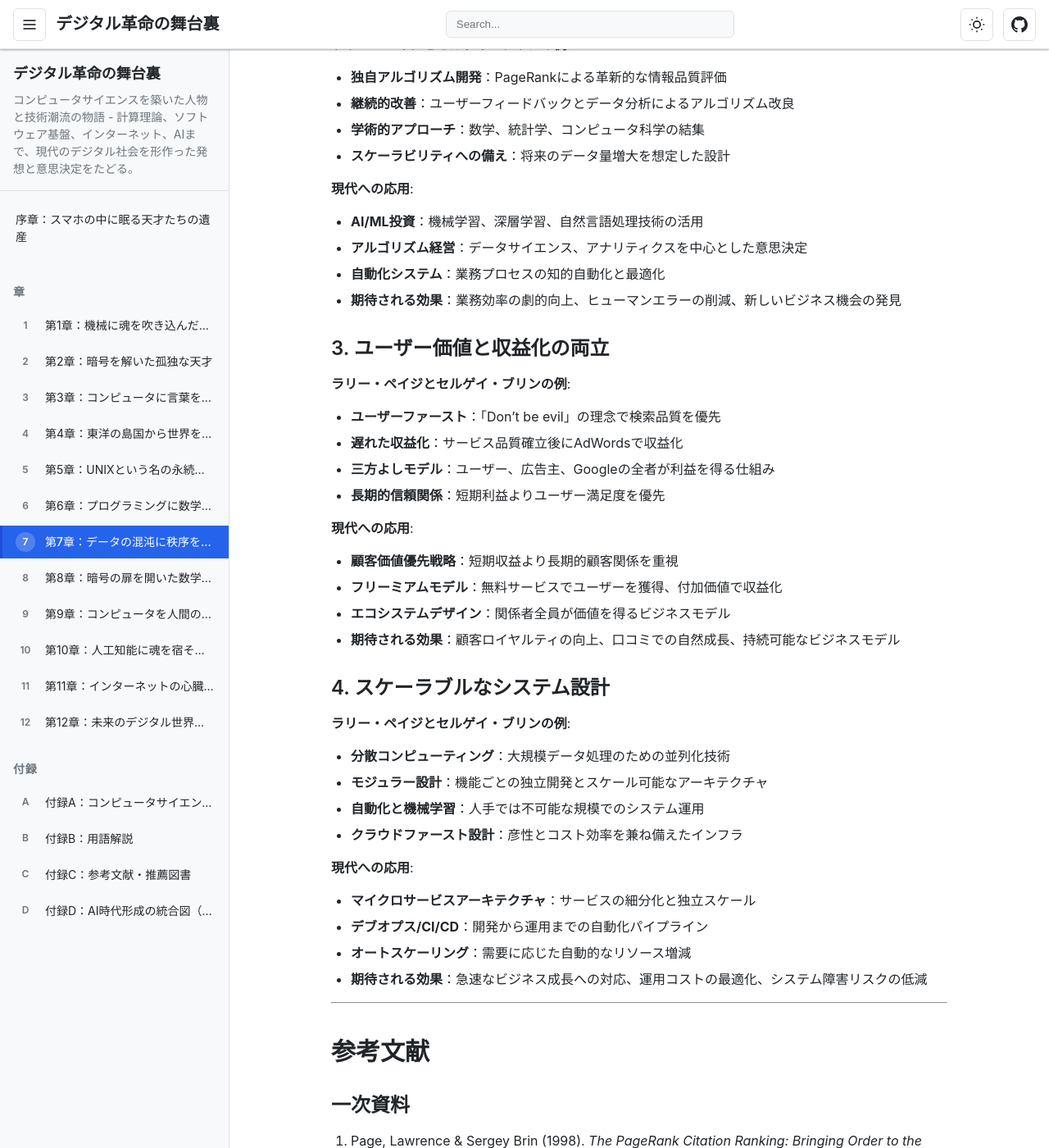
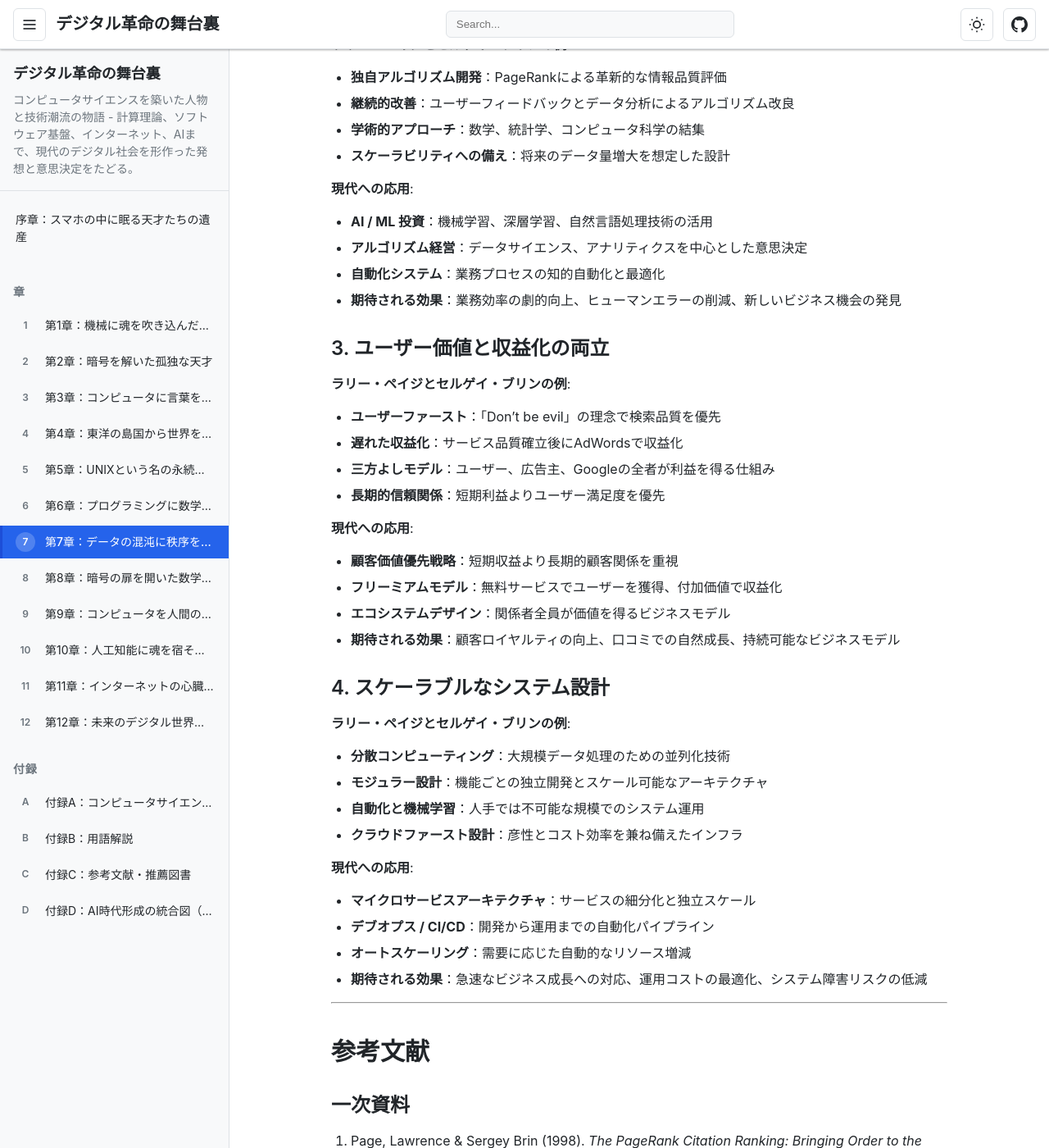
Before and after one commit to itdojp/cs-visionaries-book, a Jekyll site: the page built from docs/chapters/chapter07.md, in a window 1280 px wide and 1400 px high, scrolled down 26844 px. Shown: the whole window at 82% size. Built offline with Jekyll 4.4.1, drawn with Linux system fonts in a browser that asks for light colours.

Commit message:
[codex] Add audit gate and notation cleanup (#168)

```diff
--- a/docs/chapters/chapter07.md
+++ b/docs/chapters/chapter07.md
@@ -939,7 +939,7 @@ PageRankは単なる検索アルゴリズムではなく、「情報の品質を
 - **スケーラビリティへの備え**：将来のデータ量増大を想定した設計
 
 **現代への応用**:
-- **AI/ML投資**：機械学習、深層学習、自然言語処理技術の活用
+- **AI / ML 投資**：機械学習、深層学習、自然言語処理技術の活用
 - **アルゴリズム経営**：データサイエンス、アナリティクスを中心とした意思決定
 - **自動化システム**：業務プロセスの知的自動化と最適化
 - **期待される効果**：業務効率の劇的向上、ヒューマンエラーの削減、新しいビジネス機会の発見
@@ -968,7 +968,7 @@ PageRankは単なる検索アルゴリズムではなく、「情報の品質を
 
 **現代への応用**:
 - **マイクロサービスアーキテクチャ**：サービスの細分化と独立スケール
-- **デブオプス/CI/CD**：開発から運用までの自動化パイプライン
+- **デブオプス / CI/CD**：開発から運用までの自動化パイプライン
 - **オートスケーリング**：需要に応じた自動的なリソース増減
 - **期待される効果**：急速なビジネス成長への対応、運用コストの最適化、システム障害リスクの低減
 
```
Also changed, not shown: docs/appendices/appendix-d.md (+1 -1 lines), package.json (+15 -2 lines), src/appendices/appendix-d.md (+1 -1 lines), src/chapters/chapter07.md (+2 -2 lines), .github/workflows/book-qa.yml, README.md, 1 other file.
